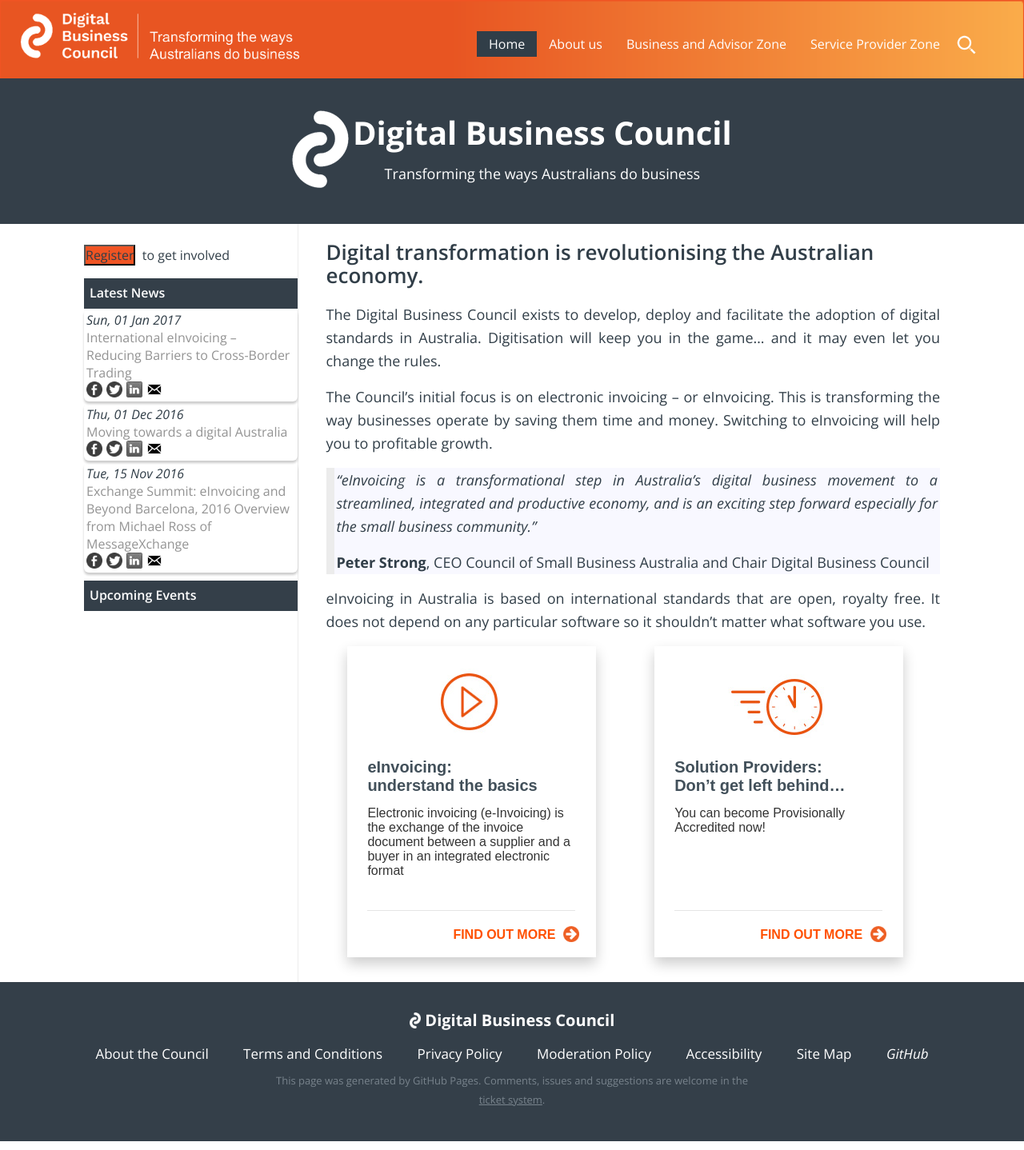
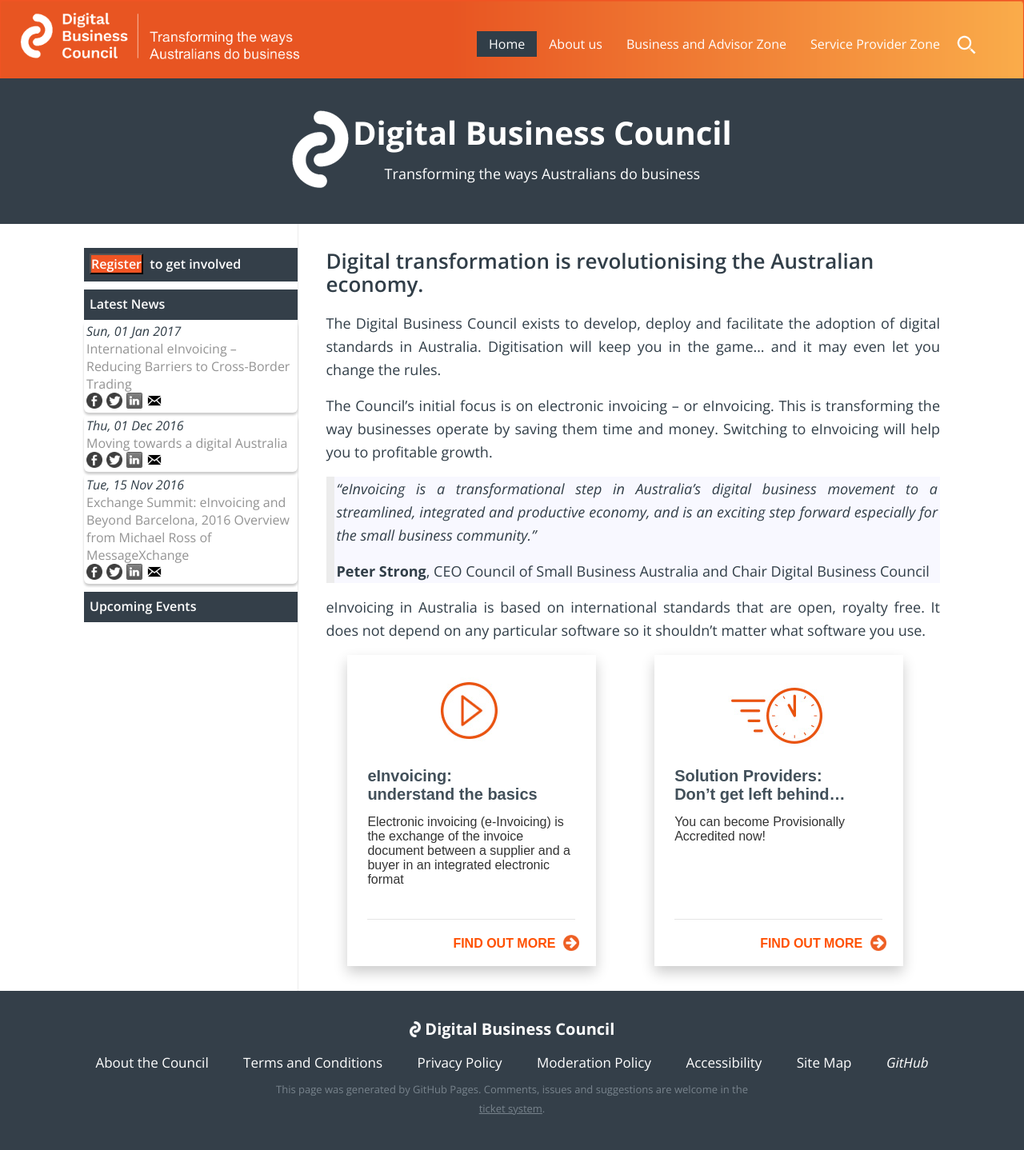
Before and after one commit to Digital-Business-Council/Digital-Business-Council.github.io, a Jekyll site: the page built from index.md, in a window 1280 px wide. Shown: the whole page at 80% size. Built offline with Jekyll 4.4.1, drawn with Linux system fonts in a browser that asks for light colours; comment, search, counter and statistics services are not loaded; our own code applies the rules of GitHub Pages for plain Markdown files.

Commit message:
Update sidebar-menu.html

```diff
--- a/_includes/sidebar-menu.html
+++ b/_includes/sidebar-menu.html
@@ -1,7 +1,7 @@
 {% assign current = page.url | downcase | split: '/' %}
 
 <ul class="sidebar-menu">
-    <li><button id="open-popup" style="background-color:#F05423;">Register</button><span>&nbsp; to get involved</span></li>
+    <li class="menu-title"><button id="open-popup" style="background-color:#F05423;">Register</button><span>&nbsp; to get involved</span></li>
     <li class="menu-title">Latest News</li>
 <ul>
   {% for blog-page in site.categories.blog   limit:3 %}
```
